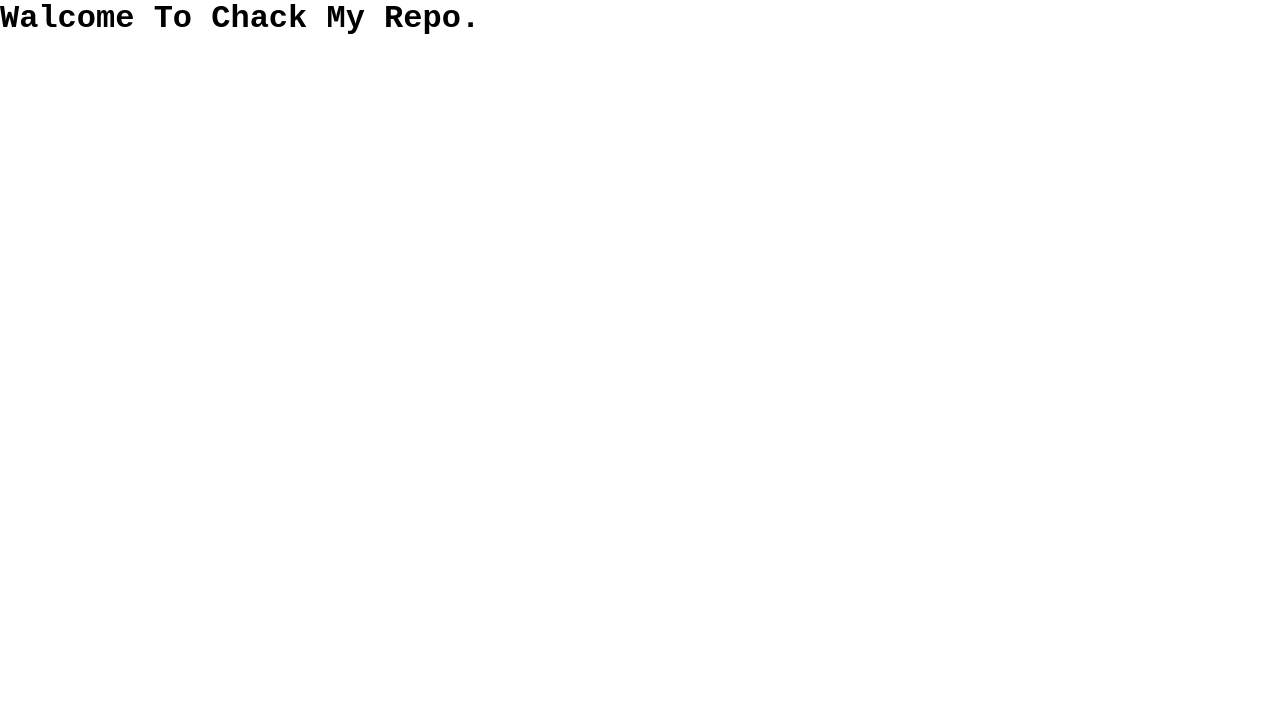
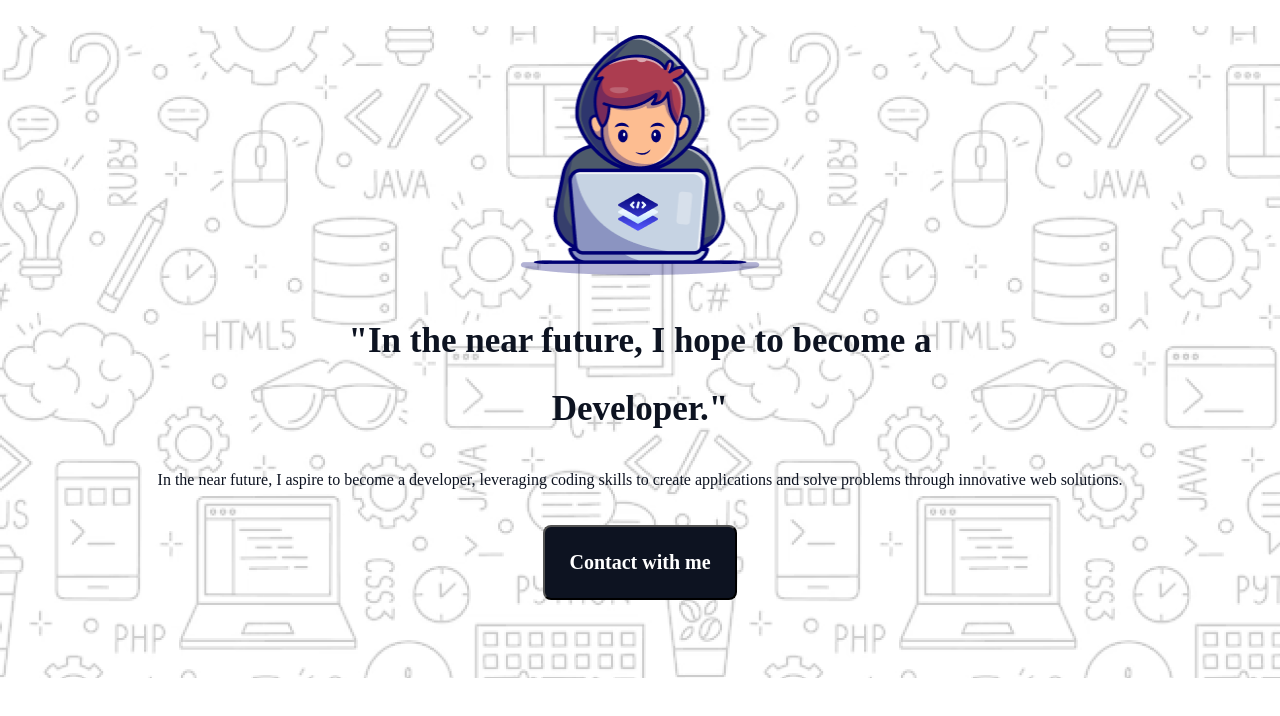
Before and after one commit to Rasadul-Islam/assignment, a plain HTML site: page index.html in a window 1280 px wide. Drawn offline with Linux system fonts and the light colour scheme; a web font is replaced by a local one.

Commit message:
Banner Section Added

```diff
--- a/index.html
+++ b/index.html
@@ -7,6 +7,18 @@
     <link rel="stylesheet" href="style/style.css">
 </head>
 <body>
-    <h1>Walcome To Chack My Repo.</h1>
+    <header class="header-container">
+        <!-- Banner section Start -->
+        <section class="header-content flex">
+            <img src="./images/coder1.png" alt="coder pic in banner">
+            <h1>"In the near future, I hope to become a<br>Developer."</h1>
+            <p class="para">
+                In the near future, I aspire to become a developer, leveraging coding skills to create applications and solve problems through innovative web solutions.
+            </p>
+            <button>Contact with me</button>
+        </section>
+        <!-- Banner section End -->
+    </header>
+
 </body>
 </html>
--- a/style/style.css
+++ b/style/style.css
@@ -2,5 +2,64 @@
 *{
     margin: 0;
     padding: 0;
-    font-family:"Azeret Mono", monospace;
+    box-sizing: border-box;
 }
+/* shared style start */
+.flex{
+    display: flex;
+    align-items: center;
+    justify-content: center;
+}
+.para {
+    color: rgb(13, 19, 33);
+    font-family: Azeret Mono;
+    font-size: 16px;
+    font-weight: 400;
+    line-height: 26px;
+    letter-spacing: 0%;
+    text-align: center;
+}
+/* shared style end */
+/* Banner style start */
+.header-container{
+    max-width: 1440px;
+    height: 652px;
+    margin: 0 auto;
+    background-image: url(../images/banner.png);
+}
+.header-content{
+    flex-direction: column;
+    width: 998px;
+    height: 582px;
+    margin: 0 auto;
+    margin-top: 26px;
+}
+.header-content img{
+    width: 240.28px;
+    height: 240px;
+}
+.header-content h1{
+    color: rgb(13, 19, 33);
+    font-family: Azeret Mono;
+    font-size: 35px;
+    font-weight: 800;
+    line-height: 68px;
+    letter-spacing: 0%;
+    text-align: center;
+    margin-top: 32px;
+    margin-bottom: 24px;
+}
+.header-content button{
+    border-radius: 8px;
+    background: rgb(13, 19, 33);
+    color: rgb(255, 255, 255);
+    font-family: Azeret Mono;
+    padding: 24px;
+    font-size: 20px;
+    font-weight: 600;
+    line-height: 23px;
+    letter-spacing: 0%;
+    text-align: center;
+    margin-top: 32px;
+}
+/* Banner style End */
```
Also changed, not shown: images/banner.png (renamed from images/Hero-bg.png), images/coder1.png (renamed from images/Group.png), images/coder2.png (renamed from images/Layer_1.png), images/coder3.png (renamed from images/Group 3.png), images/coder4.png (renamed from images/Group 4.png).
